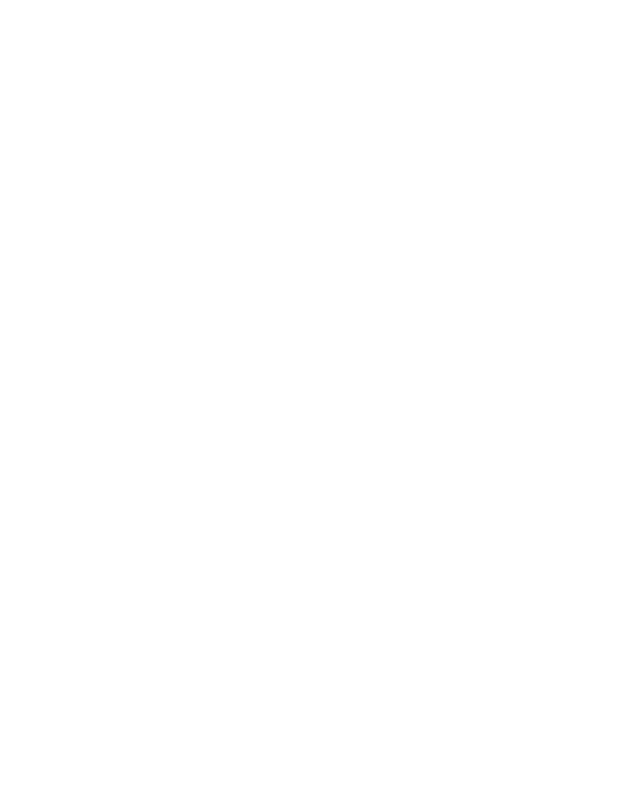
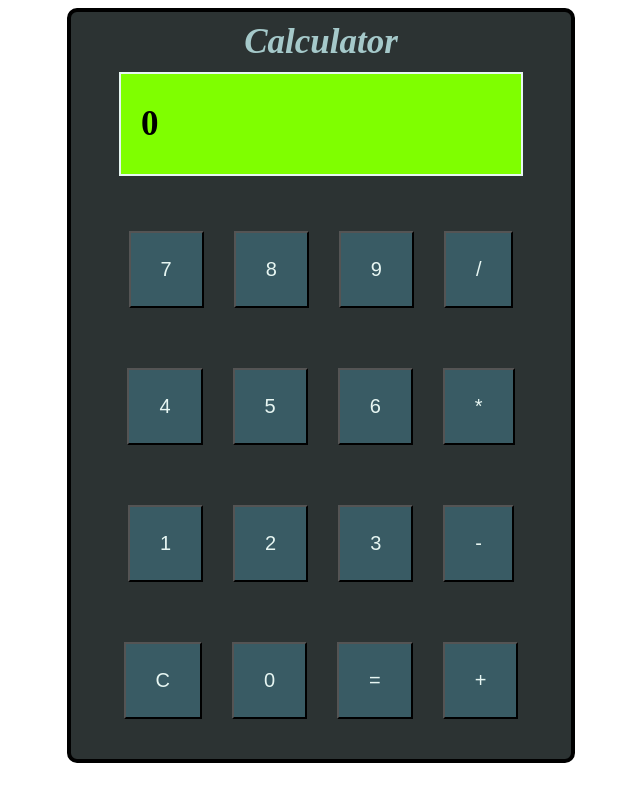
Before and after one commit to Etereke/odin-calculator, a plain HTML site: page index.html in a window 1280 px wide. Shown: the whole page, without its empty margins (319-959 px from the left). Drawn offline with Linux system fonts and the light colour scheme.

Commit message:
Implement user interface and basic functions

```diff
--- a/index.html
+++ b/index.html
@@ -8,7 +8,30 @@
     <title>Calculator</title>
 </head>
 <body>
-
+    <div class="calculator">
+        <div class="calcname">Calculator</div>
+        <div class="display">
+            <div class="text"></div>
+        </div>
+        <div class="buttons">
+            <button class="num-btn">7</button>
+            <button class="num-btn">8</button>
+            <button class="num-btn">9</button>
+            <button class="op-btn">/</button>
+            <button class="num-btn">4</button>
+            <button class="num-btn">5</button>
+            <button class="num-btn">6</button>
+            <button class="op-btn">*</button>
+            <button class="num-btn">1</button>
+            <button class="num-btn">2</button>
+            <button class="num-btn">3</button>
+            <button class="op-btn">-</button>
+            <button class="cl-btn">C</button>
+            <button class="num-btn">0</button>
+            <button class="op-btn">=</button>
+            <button class="op-btn">+</button>
+        </div>
+    </div>
 
     <script src="./script.js"></script>
 </body>
--- a/script.js
+++ b/script.js
@@ -1,3 +1,82 @@
+const display = document.querySelector('.text');
+const buttons = document.querySelectorAll('.buttons button');
+// const numberButtons = document.querySelectorAll('.num-btn');
+// const OperatorButtons = document.querySelectorAll('.op-btn');
+// const clearButton = document.querySelector('.cl-btn');
+let displayValue = "";
+let leftValue = "0";
+let operator = "";
+let rightValue = "";
+let overWriteLeft = false;
+populateDisplay(displayValue);
+
+buttons.forEach(button => {
+    button.addEventListener('click', (e) => {
+        const input = e.target.textContent;
+        console.log(input);
+        if(!isNaN(+input)){
+            evaluateNumberInput(input);
+        }
+        else if(input === "C"){
+            clearDisplay(input);
+        }
+        else{
+            evaluateOperatorInput(input);
+        }
+        populateDisplay();
+    });
+});
+
+function evaluateNumberInput(digit){
+    if(!operator){
+        if(overWriteLeft){
+            overWriteLeft = false;
+            leftValue = "0";
+        }
+        leftValue += digit;
+    }
+    else{
+        rightValue += digit;
+    }
+}
+
+function evaluateOperatorInput(op){
+
+    if(!rightValue){
+        operator = op === "=" ? operator : op;
+    }
+    else if(op === "="){
+        leftValue = operate(leftValue, rightValue, operator);
+        operator = "";
+        rightValue = "";
+        overWriteLeft = true;
+    }
+    else{
+        leftValue = operate(leftValue, rightValue, operator);
+        operator = op;
+        rightValue = "";
+    }
+}
+
+function clearDisplay(){
+    leftValue = "0";
+    operator = "";
+    rightValue = "";
+}
+
+function populateDisplay(){
+    if(!operator || operator === "="){
+        displayValue = `${+leftValue}`;
+    }
+    else if(!rightValue){
+        displayValue = `${+leftValue} ${operator}`;
+    }
+    else {
+        displayValue = `${+leftValue} ${operator} ${rightValue}`;
+    }
+    display.textContent = displayValue;
+}
+
 function add(a, b){
     return +a + +b;
 }
--- a/style.css
+++ b/style.css
@@ -0,0 +1,56 @@
+body{
+    display: flex;
+    flex-direction: column;
+    align-items: center;
+    justify-content: center;
+}
+
+.calculator{
+    border: 4px solid black;
+    border-radius: 10px;
+    background-color: #2C3333;
+    width: 500px;
+}
+
+.calcname{
+    width: 100%;
+    text-align: center;
+    margin: 10px 0;
+    font-size: 35px;
+    font-weight: bold;
+    font-style: italic;
+    color: #A5C9CA;
+}
+
+.display{
+    width: 80%;
+    min-height: 100px;
+    border: 2px solid #E7F6F2;
+    margin: 10px auto 10px;
+    background-color: chartreuse;
+    display: flex;
+    align-items: center;
+}
+
+.text{
+    margin-left: 20px;
+    font-size: 35px;
+    font-weight: bold;
+}
+
+.buttons{
+    display: flex;
+    flex-wrap: wrap;
+    justify-content: center;
+    margin-top: 25px;
+    margin-bottom: 10px;
+}
+
+.buttons button{
+    padding: 25px 30px;
+    font-size: 20px;
+    background-color: #395B64;
+    color: #E7F6F2;
+    box-sizing: border-box;
+    margin: 30px 15px ;
+}
```
